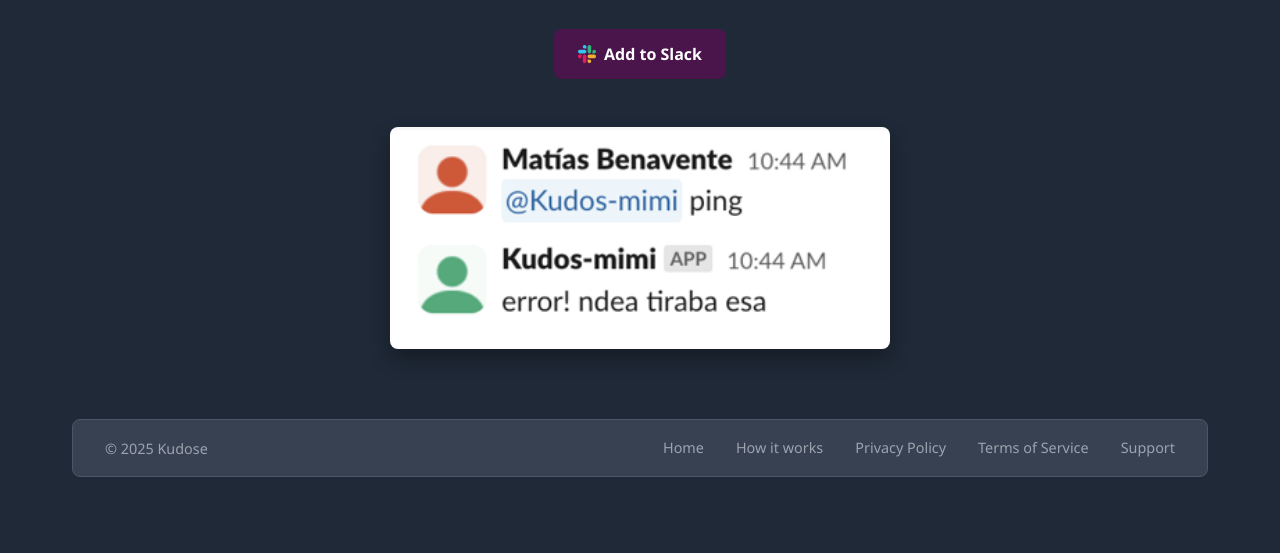
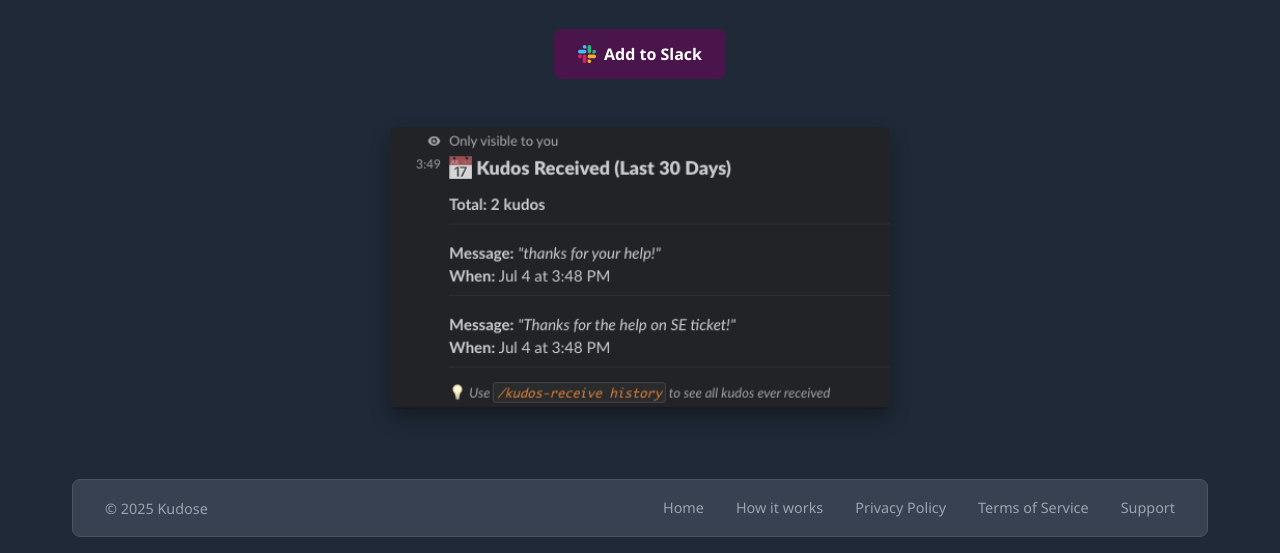
Before and after one commit to santiagoVeiga/hackaton, a website: page presentation/index.html in a window 1280 px wide. Shown: the part 344-897 px from the top of the page. Before the commit the page ends 837 px from the top, so only its background shows below. Drawn offline with Linux system fonts and the light colour scheme.

Commit message:
change image

```diff
--- a/presentation/index.html
+++ b/presentation/index.html
@@ -28,7 +28,7 @@
     Add to Slack
   </a>
   <div class="mockup">
-    <img src="demo-slack.png" alt="Slack bot preview" />
+    <img src="demo.png" alt="Slack bot preview" />
   </div>
 </main>
 <footer class="footer">
```
Also changed, not shown: presentation/components/index-content.html (+1 -1 lines), presentation/demo-slack.png (deleted), presentation/demo.png (added).
